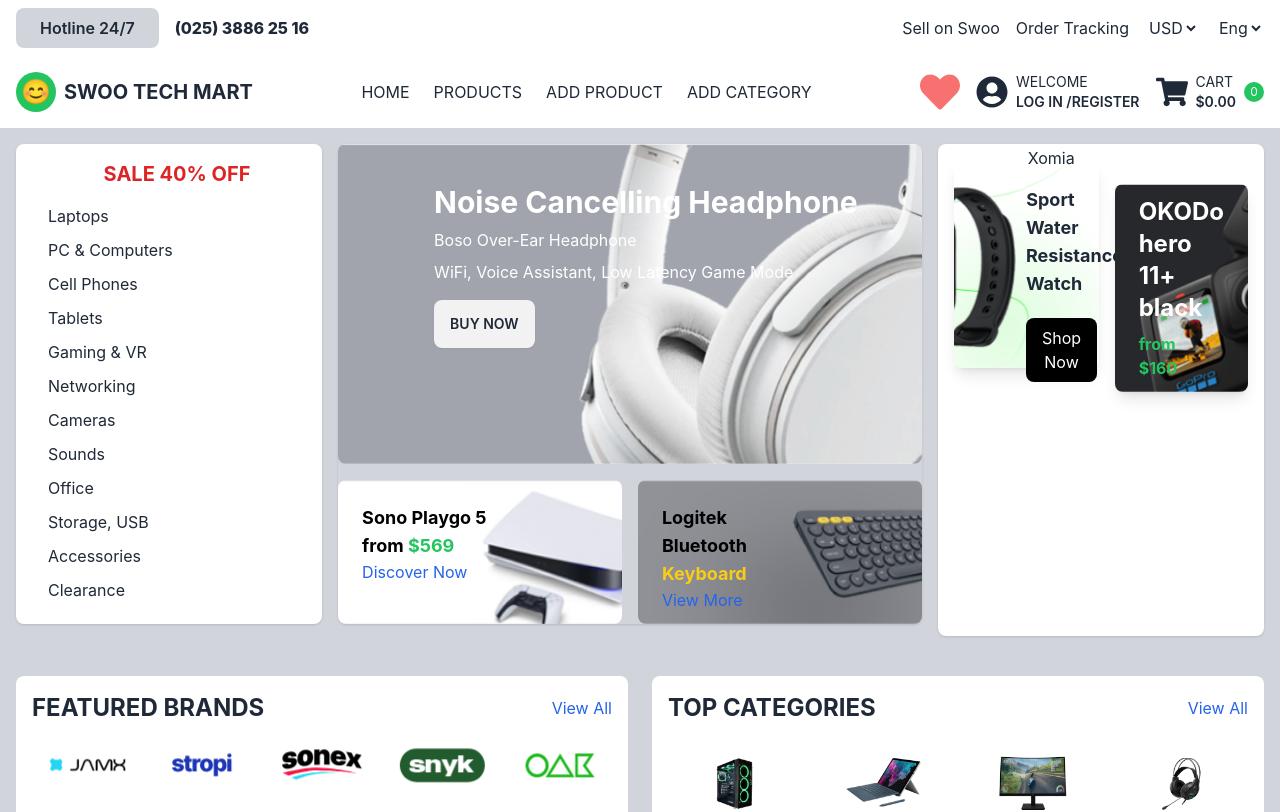
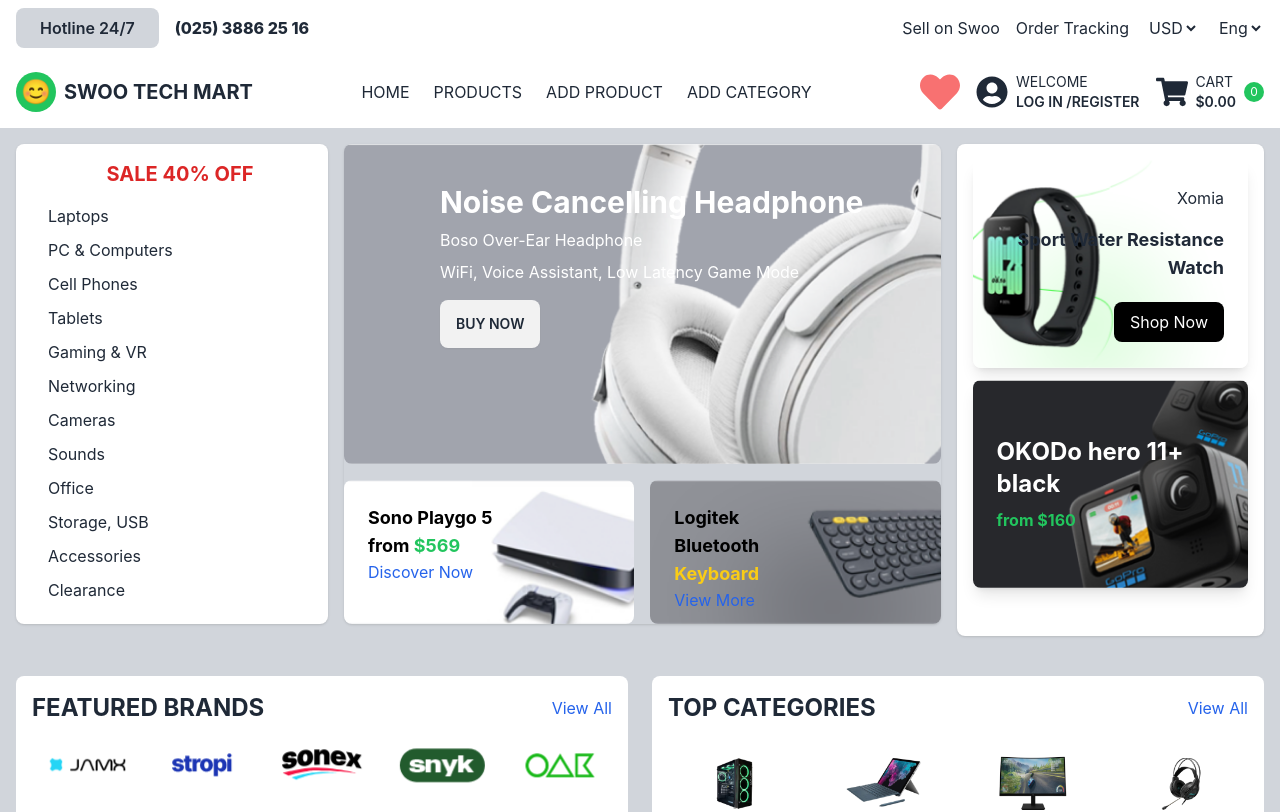
Before and after one commit to iamraselmolla/dotpotit-e-commerce-Front-End, a React (Create React App) app: page / in a window 1280 px wide. Shown: the top 812 px of the page. Built offline with nearby package versions, Linux system fonts and the light colour scheme.

Commit message:
perfectly fixed the hero section

```diff
--- a/src/componenet/page/home/Hero.js
+++ b/src/componenet/page/home/Hero.js
@@ -57,20 +57,19 @@
                     </div>
                 </div>
 
-                {/* Right Column - Additional Products */}
                 <div className="bg-white p-4 w-full lg:w-1/3 rounded-lg shadow">
-                    {/* Parent div containing both image divs */}
-                    <div className="lg:space-y-6 md:flex md:gap-4">
+                    {/* Parent div containing both image divs with flexbox for side-by-side layout */}
+                    <div className="flex flex-col md:flex-row lg:flex-col w-full">
                         {/* First image div with content aligned to the right */}
-                        <div className="h-52 sm:mb-3 relative flex w-full md:w-1/2 items-center justify-end rounded-lg shadow-lg"
+                        <div className="h-52 sm:mb-3 relative flex w-full md:w-1/2 lg:w-full items-center justify-end rounded-lg shadow-lg"
                             style={{
                                 backgroundImage: 'url("/images/hero3.png")', // Update with your image path
                                 backgroundSize: 'cover',
                                 backgroundPosition: 'center',
                             }}
                         >
-                            {/* Overlay content with 50% width, aligned to the right */}
-                            <div className="bg-opacity-50 p-6 text-right w-full md:w-2/3">
+                            {/* Overlay content with full width */}
+                            <div className="bg-opacity-50 p-6 text-right w-full">
                                 <p className="mb-4">Xomia</p>
                                 <h2 className="text-lg mb-5 font-bold mt-2">Sport Water Resistance Watch</h2>
                                 <button className="bg-black text-white py-2 px-4 rounded-lg">Shop Now</button>
@@ -78,15 +77,15 @@
                         </div>
 
                         {/* Second image div with content aligned to the left */}
-                        <div className="h-52 w-full md:w-1/2 relative flex items-center justify-start rounded-lg shadow-lg"
+                        <div className="h-52 w-full md:w-1/2 lg:w-full relative flex items-center justify-start rounded-lg shadow-lg"
                             style={{
                                 backgroundImage: 'url("/images/hero4.png")', // Update with your image path
                                 backgroundSize: 'cover',
                                 backgroundPosition: 'center',
                             }}
                         >
-                            {/* Overlay content with 50% width, aligned to the left */}
-                            <div className="w-full md:w-1/2 bg-opacity-50 p-6 text-white text-left">
+                            {/* Overlay content with full width */}
+                            <div className="w-full bg-opacity-50 p-6 text-white text-left">
                                 <h2 className="text-2xl font-bold mb-2">OKODo hero 11+ black</h2>
                                 <p className="text-green-500 font-bold">from $160</p>
                             </div>
@@ -94,6 +93,9 @@
                     </div>
                 </div>
 
+
+
+
             </div>
         </div>
     );
```
